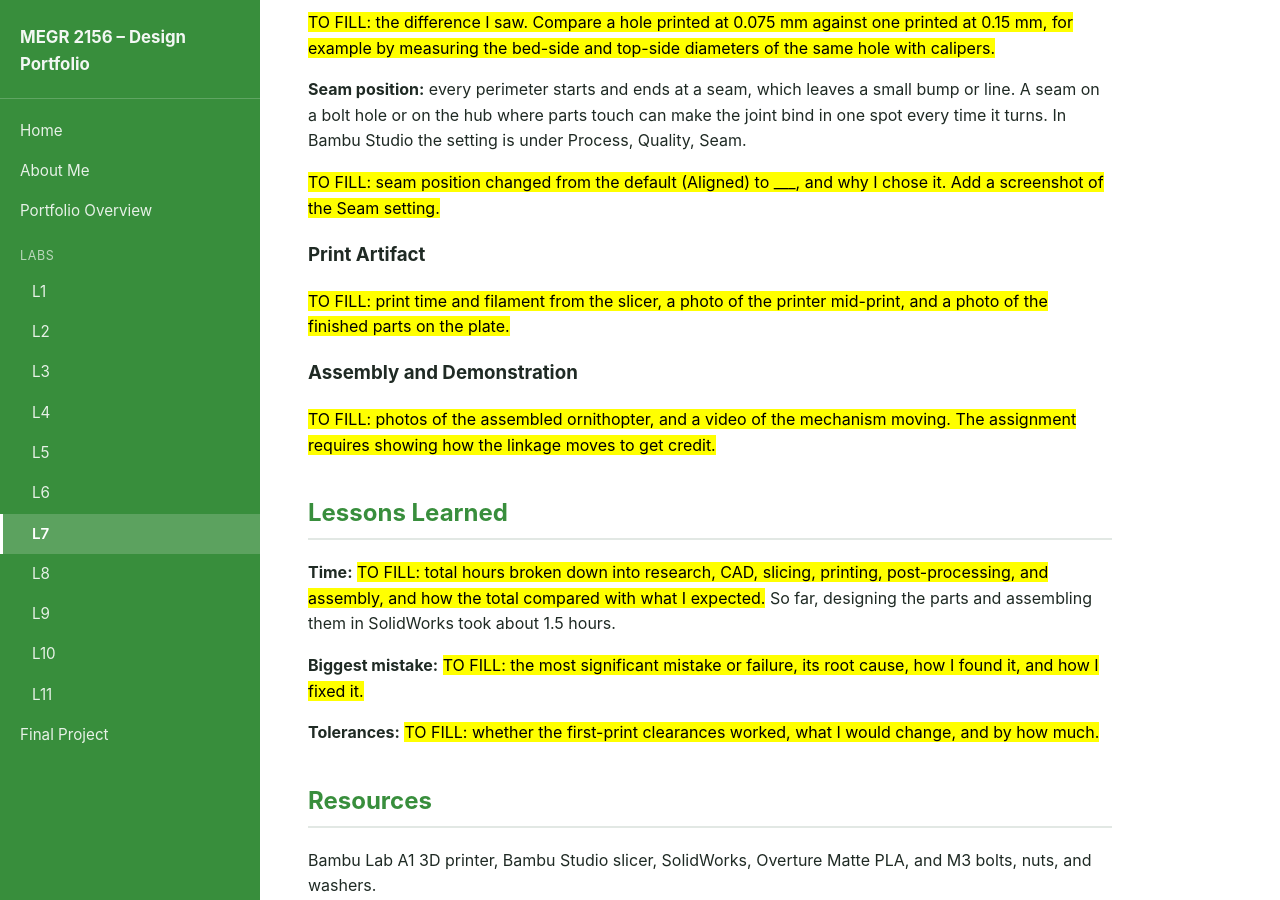
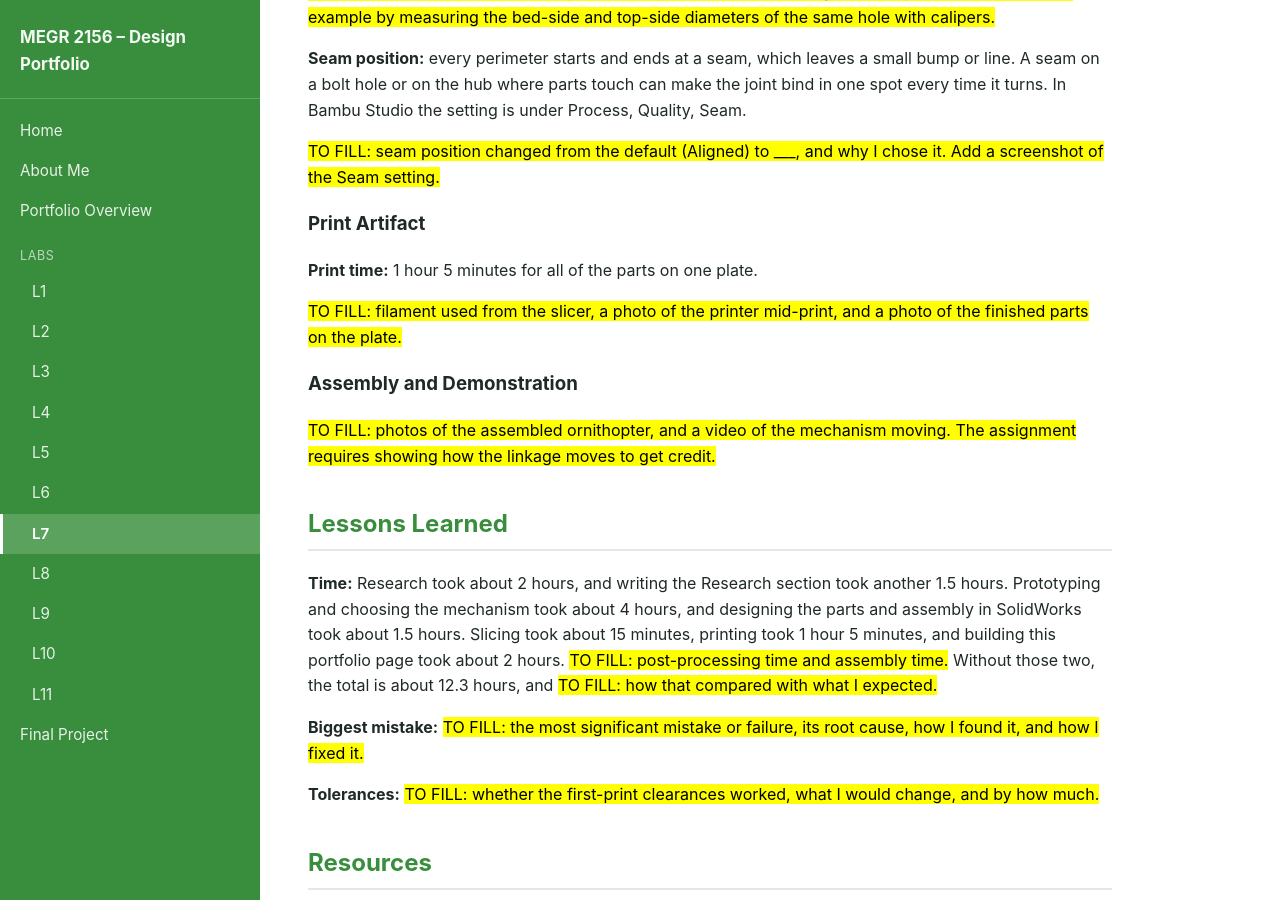
Before and after one commit to juanmasacova/MASACOVA-portfolio, a Jekyll site: the page built from docs/Labs/L07/index.html, in a window 1280 px wide and 900 px high, scrolled down 12319 px. Built offline with Jekyll 4.4.1, drawn with Linux system fonts in a browser that asks for light colours; some of the changed text lies outside the part shown.

Commit message:
Add hole sizes, print time, and time log to L7 page
Fill the tolerance row with the 3.4 mm bolt holes (0.2 mm per side),
state what the base leg notch is for, add the 1 hour 5 minute print
time, and write the time breakdown for Lessons Learned.

Co-Authored-By: Claude <noreply@anthropic.com>
Claude-Session: https://claude.ai/code/session_01WZJAMnXtM9pBGNacp1tsCA

```diff
--- a/docs/Labs/L07/index.html
+++ b/docs/Labs/L07/index.html
@@ -70,9 +70,7 @@ title: "L7 – Ornithopter Linkage"
 <table>
 <tr><th>Moving interface</th><th>Designed clearance</th><th>How I arrived at it</th></tr>
 <tr><td>Wheel hub in base hole</td><td>6.0 mm hub in a 6.2 mm hole, so 0.1 mm per side</td><td>The hub is 6.0 mm, and I made the hole 6.2 mm to give it decent clearance. <mark>TO FILL: result of the first print, and whether it needed to change.</mark></td></tr>
-<tr><td>M3 bolt in the wing pivot holes</td><td><mark>TO FILL: hole diameter from the CAD model</mark></td><td><mark>TO FILL</mark></td></tr>
-<tr><td>M3 bolt in the vertical link holes</td><td><mark>TO FILL: hole diameter from the CAD model</mark></td><td><mark>TO FILL</mark></td></tr>
-<tr><td>M3 bolt in the wing link slots</td><td><mark>TO FILL: slot width from the CAD model</mark></td><td><mark>TO FILL</mark></td></tr>
+<tr><td>M3 bolt (3.0 mm) in every bolt hole and slot</td><td>3.4 mm holes, so 0.2 mm per side</td><td>0.2 mm per side is the low end of the 0.2 to 0.3 mm per side starting range in the course notes for a moving pin in a hole. Holes near the bed print smaller, so I expect the first layer to be tight. <mark>TO FILL: result of the first print, and whether it needed to change.</mark></td></tr>
 </table>
 </div>
 
@@ -114,7 +112,7 @@ title: "L7 – Ornithopter Linkage"
 <p><strong>Base:</strong> a tall flat plate. The two prongs at the top carry the wing pivot bolts. The larger hole lower down is for the wheel's hub.</p>
 
 <img src="baseleg.png" alt="SolidWorks model of a base leg, a long block with sloped ends and a notch cut in the middle">
-<p><strong>Base leg:</strong> a long block with a notch in the middle. I printed two so the ornithopter stands on its own. They are not dimensioned, because they are only there for stability.</p>
+<p><strong>Base leg:</strong> a long block with a notch in the middle that the base plate fits into. I printed two so the ornithopter stands on its own. They are not dimensioned, because they are only there for stability.</p>
 
 <h2>3D Print</h2>
 
@@ -155,7 +153,8 @@ title: "L7 – Ornithopter Linkage"
 <p><mark>TO FILL: seam position changed from the default (Aligned) to ___, and why I chose it. Add a screenshot of the Seam setting.</mark></p>
 
 <h3>Print Artifact</h3>
-<p><mark>TO FILL: print time and filament from the slicer, a photo of the printer mid-print, and a photo of the finished parts on the plate.</mark></p>
+<p><strong>Print time:</strong> 1 hour 5 minutes for all of the parts on one plate.</p>
+<p><mark>TO FILL: filament used from the slicer, a photo of the printer mid-print, and a photo of the finished parts on the plate.</mark></p>
 <!-- Uncomment once PrintVideo.mp4 is added to this folder:
 <video controls preload="metadata">
   <source src="PrintVideo.mp4" type="video/mp4">
@@ -167,7 +166,7 @@ title: "L7 – Ornithopter Linkage"
 <p><mark>TO FILL: photos of the assembled ornithopter, and a video of the mechanism moving. The assignment requires showing how the linkage moves to get credit.</mark></p>
 
 <h2>Lessons Learned</h2>
-<p><strong>Time:</strong> <mark>TO FILL: total hours broken down into research, CAD, slicing, printing, post-processing, and assembly, and how the total compared with what I expected.</mark> So far, designing the parts and assembling them in SolidWorks took about 1.5 hours.</p>
+<p><strong>Time:</strong> Research took about 2 hours, and writing the Research section took another 1.5 hours. Prototyping and choosing the mechanism took about 4 hours, and designing the parts and assembly in SolidWorks took about 1.5 hours. Slicing took about 15 minutes, printing took 1 hour 5 minutes, and building this portfolio page took about 2 hours. <mark>TO FILL: post-processing time and assembly time.</mark> Without those two, the total is about 12.3 hours, and <mark>TO FILL: how that compared with what I expected.</mark></p>
 <p><strong>Biggest mistake:</strong> <mark>TO FILL: the most significant mistake or failure, its root cause, how I found it, and how I fixed it.</mark></p>
 <p><strong>Tolerances:</strong> <mark>TO FILL: whether the first-print clearances worked, what I would change, and by how much.</mark></p>
 
```
